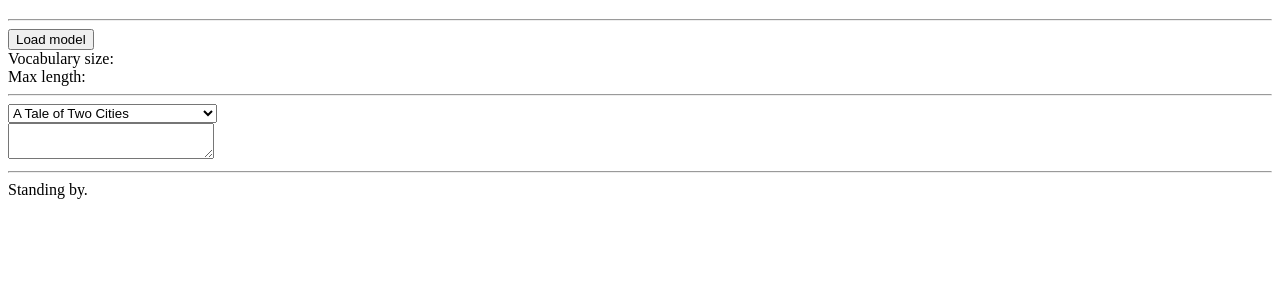
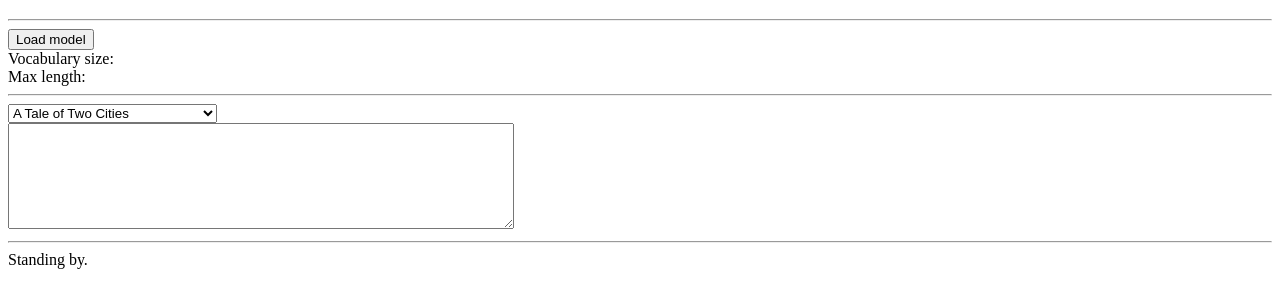
Before and after one commit to emrig/emrig, a plain HTML site: page hw4/index.html in a window 1280 px wide. Shown: the part 61-368 px from the top of the page. Drawn offline with Linux system fonts and the light colour scheme.

Commit message:
colab -> github

```diff
--- a/hw4/index.html
+++ b/hw4/index.html
@@ -36,7 +36,7 @@
     </select>
   </div>
   <div>
-    <textarea id="text-entry" style="width:200px;length:100px"></textarea>
+    <textarea id="text-entry" style="width:500px;height:100px"></textarea>
   </div>
   <hr>
   <div>
```
